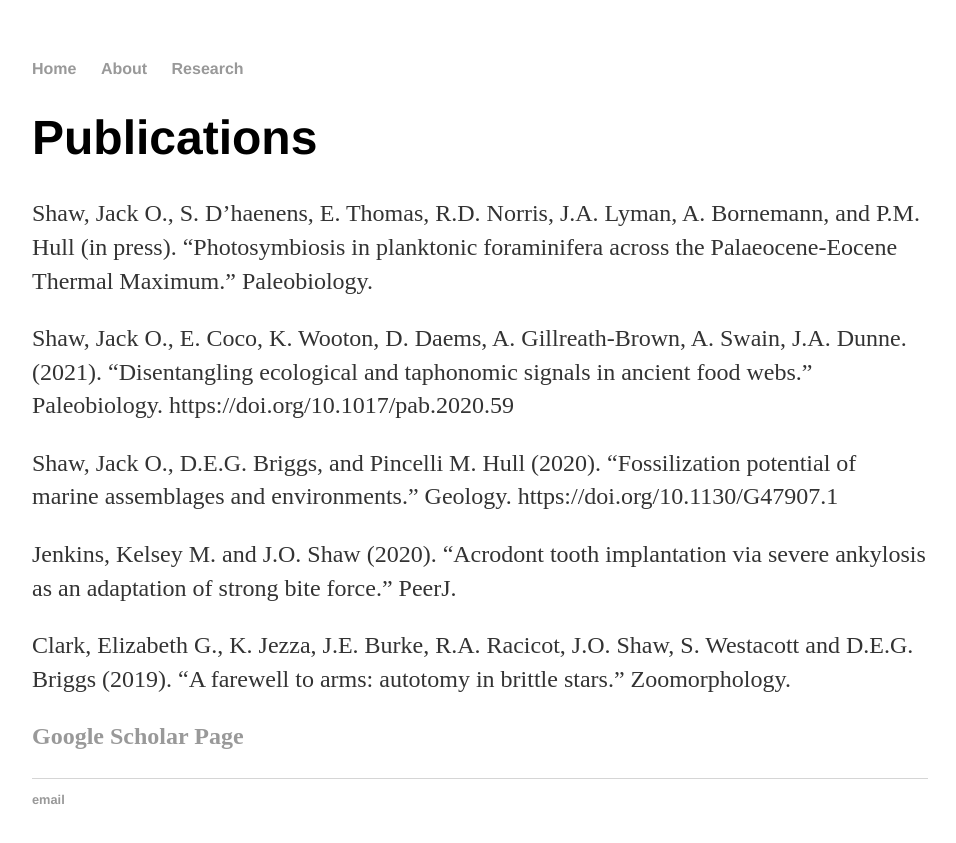
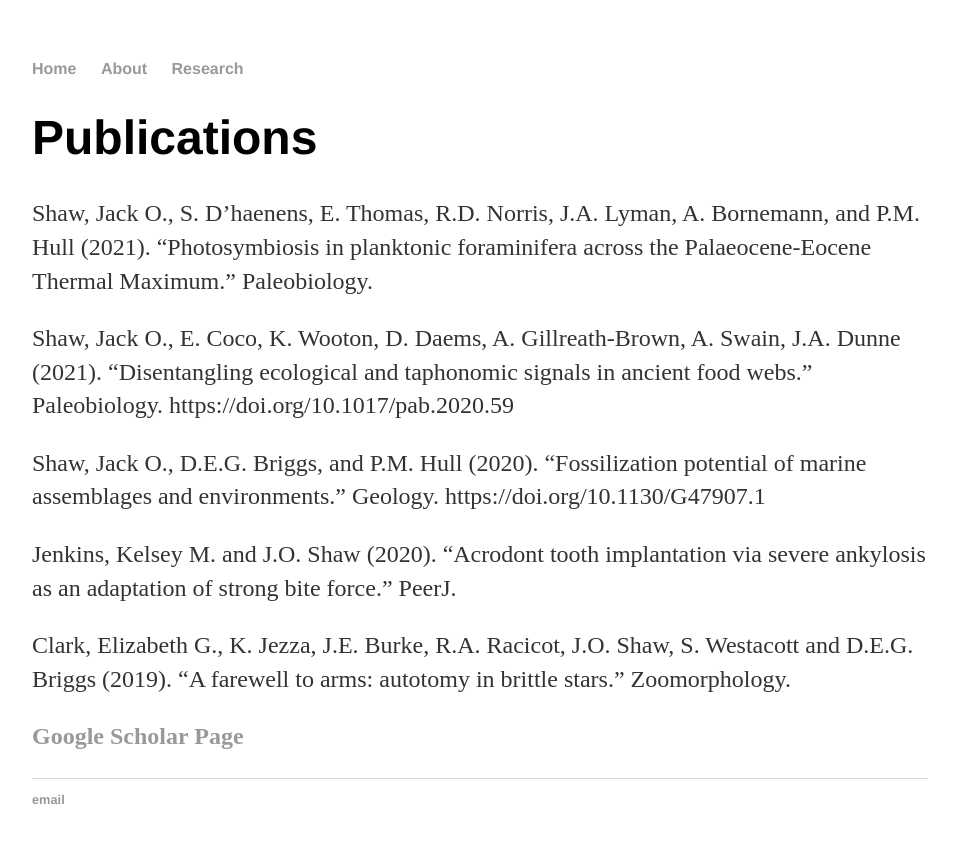
Before and after one commit to jackolivershaw/jackolivershaw.github.io, a Jekyll site: the page built from research/index.html, in a window 1280 px wide. Shown: the top 843 px of the page, without its empty margins (160-1116 px from the left). Built offline with Jekyll 4.4.1, drawn with Linux system fonts in a browser that asks for light colours.

Commit message:
Update index.html

```diff
--- a/research/index.html
+++ b/research/index.html
@@ -4,9 +4,9 @@ title: Jack Shaw
 ---
 <div class="blurb">
 	<h1>Publications</h1>
-<p>Shaw, Jack O., S. D’haenens, E. Thomas, R.D. Norris, J.A. Lyman, A. Bornemann, and P.M. Hull (in press). “Photosymbiosis in planktonic foraminifera across the Palaeocene-Eocene Thermal Maximum.” Paleobiology.</p>
-<p>Shaw, Jack O., E. Coco, K. Wooton, D. Daems, A. Gillreath-Brown, A. Swain, J.A. Dunne. (2021). “Disentangling ecological and taphonomic signals in ancient food webs.” Paleobiology. https://doi.org/10.1017/pab.2020.59</p>
-<p>Shaw, Jack O., D.E.G. Briggs, and Pincelli M. Hull (2020). “Fossilization potential of marine assemblages and environments.” Geology. https://doi.org/10.1130/G47907.1</p>
+<p>Shaw, Jack O., S. D’haenens, E. Thomas, R.D. Norris, J.A. Lyman, A. Bornemann, and P.M. Hull (2021). “Photosymbiosis in planktonic foraminifera across the Palaeocene-Eocene Thermal Maximum.” Paleobiology.</p>
+<p>Shaw, Jack O., E. Coco, K. Wooton, D. Daems, A. Gillreath-Brown, A. Swain, J.A. Dunne (2021). “Disentangling ecological and taphonomic signals in ancient food webs.” Paleobiology. https://doi.org/10.1017/pab.2020.59</p>
+<p>Shaw, Jack O., D.E.G. Briggs, and P.M. Hull (2020). “Fossilization potential of marine assemblages and environments.” Geology. https://doi.org/10.1130/G47907.1</p>
 <p>Jenkins, Kelsey M. and J.O. Shaw (2020). “Acrodont tooth implantation via severe ankylosis as an adaptation of strong bite force.” PeerJ.</p>
 <p>Clark, Elizabeth G., K. Jezza, J.E. Burke, R.A. Racicot, J.O. Shaw, S. Westacott and D.E.G. Briggs (2019). “A farewell to arms: autotomy in brittle stars.” Zoomorphology.</p>
 
```
